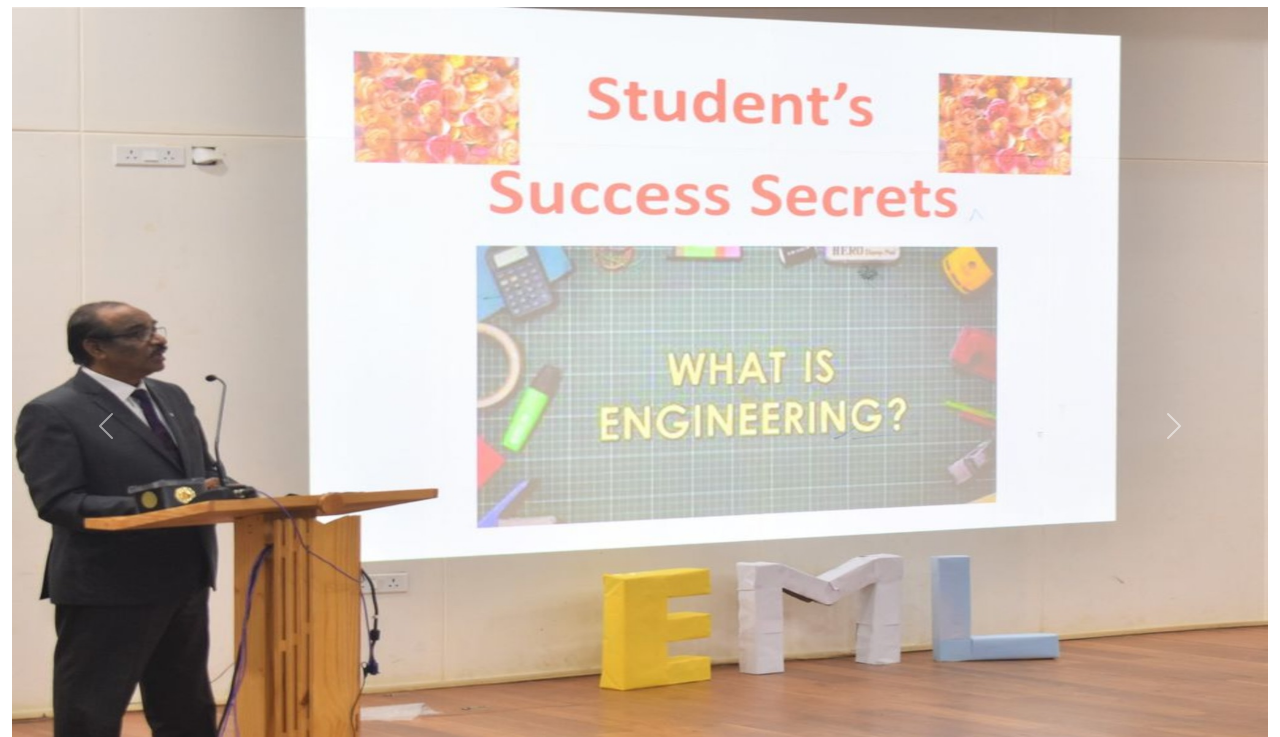
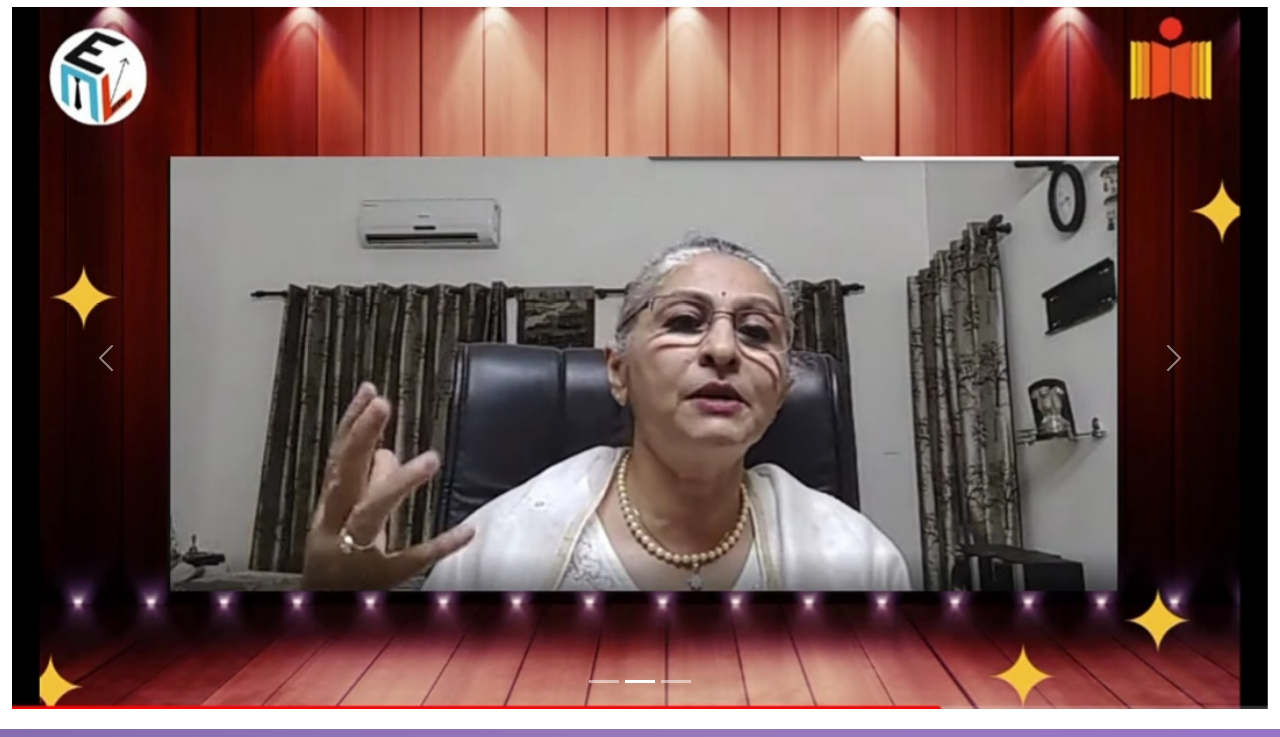
Before and after one commit to Ajjukota/eml-site-iith, a plain HTML site: page index.html in a window 1280 px wide. Shown: the part 63-800 px from the top of the page. Drawn offline with nearby package versions, Linux system fonts and the light colour scheme; a web font is replaced by a local one.

Commit message:
added coursel

```diff
--- a/index.html
+++ b/index.html
@@ -95,7 +95,7 @@
           <img src="images/coursel1.jpg" class="d-block w-100" alt="">
         </div>
         <div class="carousel-item">
-          <img src="images/imgonline-com-ua-resize-0GfpglNH9nZa.jpg" class="d-block w-100" alt="">
+          <img src="images/Lieutenant General (Dr) Madhuri Kanitkar.jpg" class="d-block w-100" alt="">
         </div>
         <div class="carousel-item">
           <img src="images/coursel2.jpg" class="d-block w-100" alt="">
```
